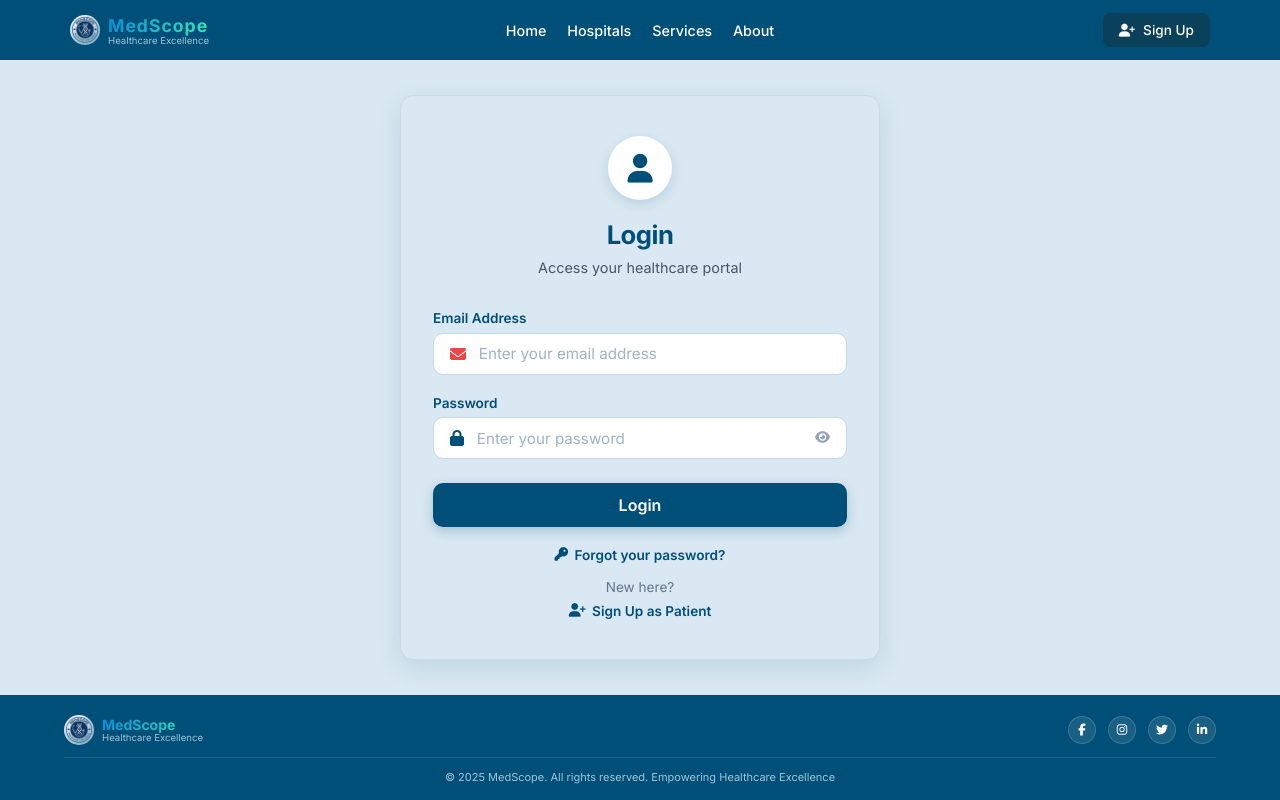
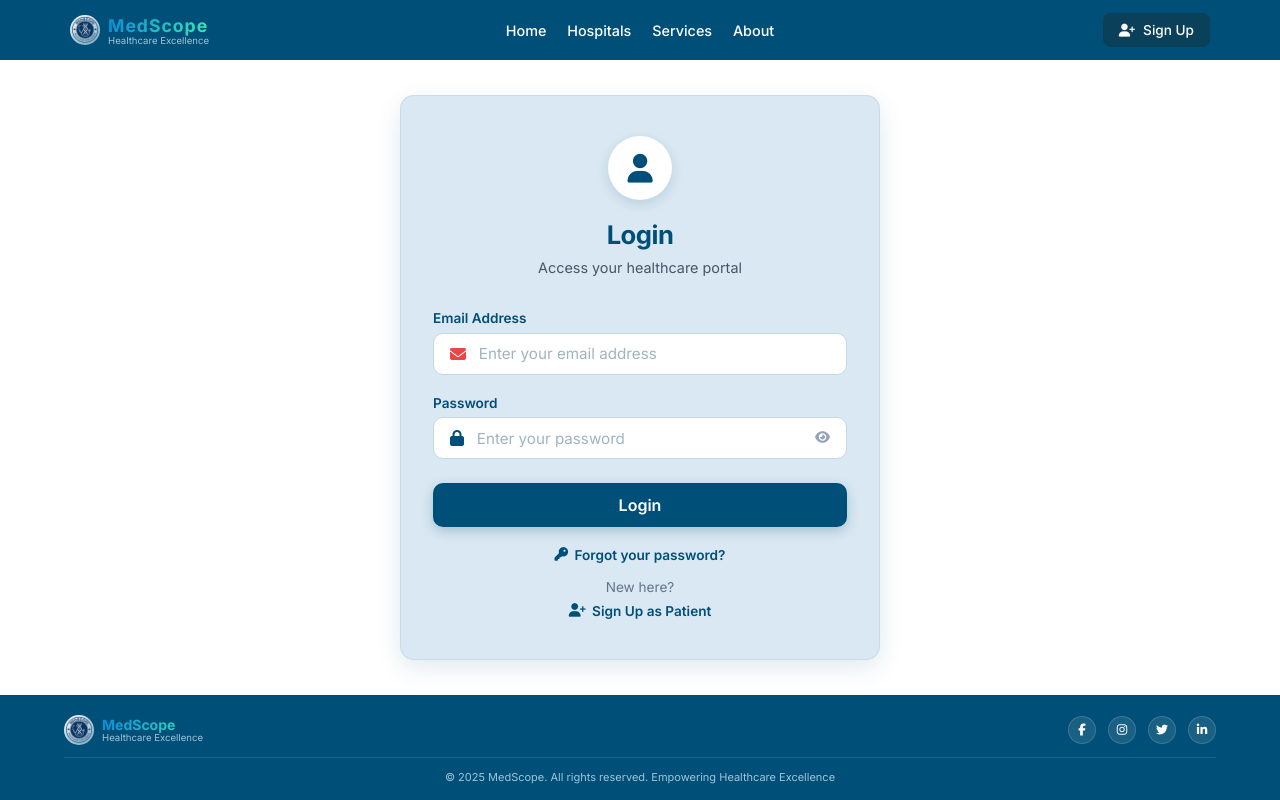
Before and after one commit to ziadalshahat/medscopeV3, a React (Vite) app: page / in a window 1280 px wide. Built offline with nearby package versions, Linux system fonts and the light colour scheme.

Commit message:
change colors

```diff
--- a/src/pages/Auth.css
+++ b/src/pages/Auth.css
@@ -18,7 +18,7 @@
     justify-content: center;
     align-items: center;
     flex: 1;
-    background-color: #d9e8f2;
+    background-color: white;
     padding: 2rem 1rem;
     box-sizing: border-box;
     font-family: 'Inter', sans-serif;
--- a/src/patient/patientRoutes.jsx
+++ b/src/patient/patientRoutes.jsx
@@ -89,10 +89,6 @@ const PatientLayout = () => {
                         <h2>{headerContent.title}</h2>
                         <p>{headerContent.subtitle}</p>
                     </div>
-                    <button className="patient-header-actions">
-                        <BellIcon />
-                        <span className="notification-dot"></span>
-                    </button>
                 </header>
 
                 {/* Page Content */}
```
